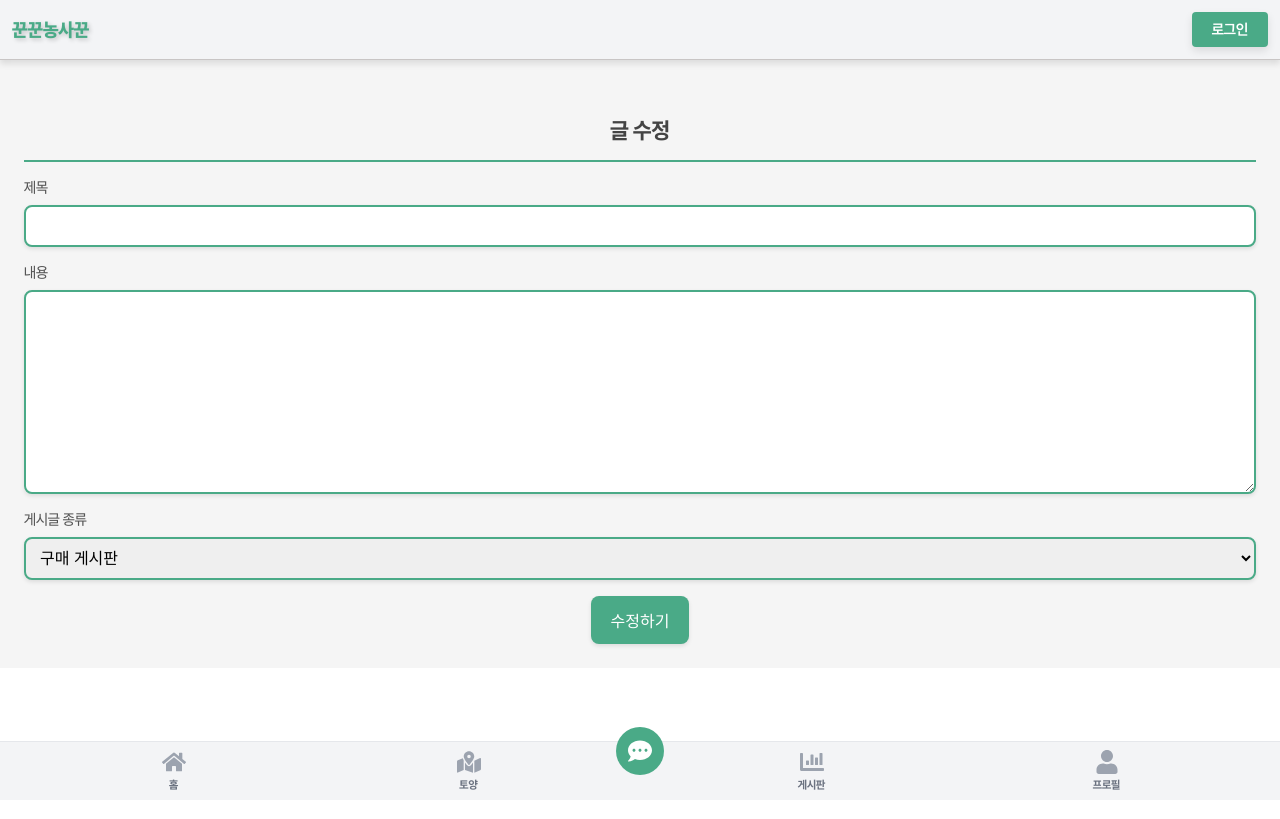
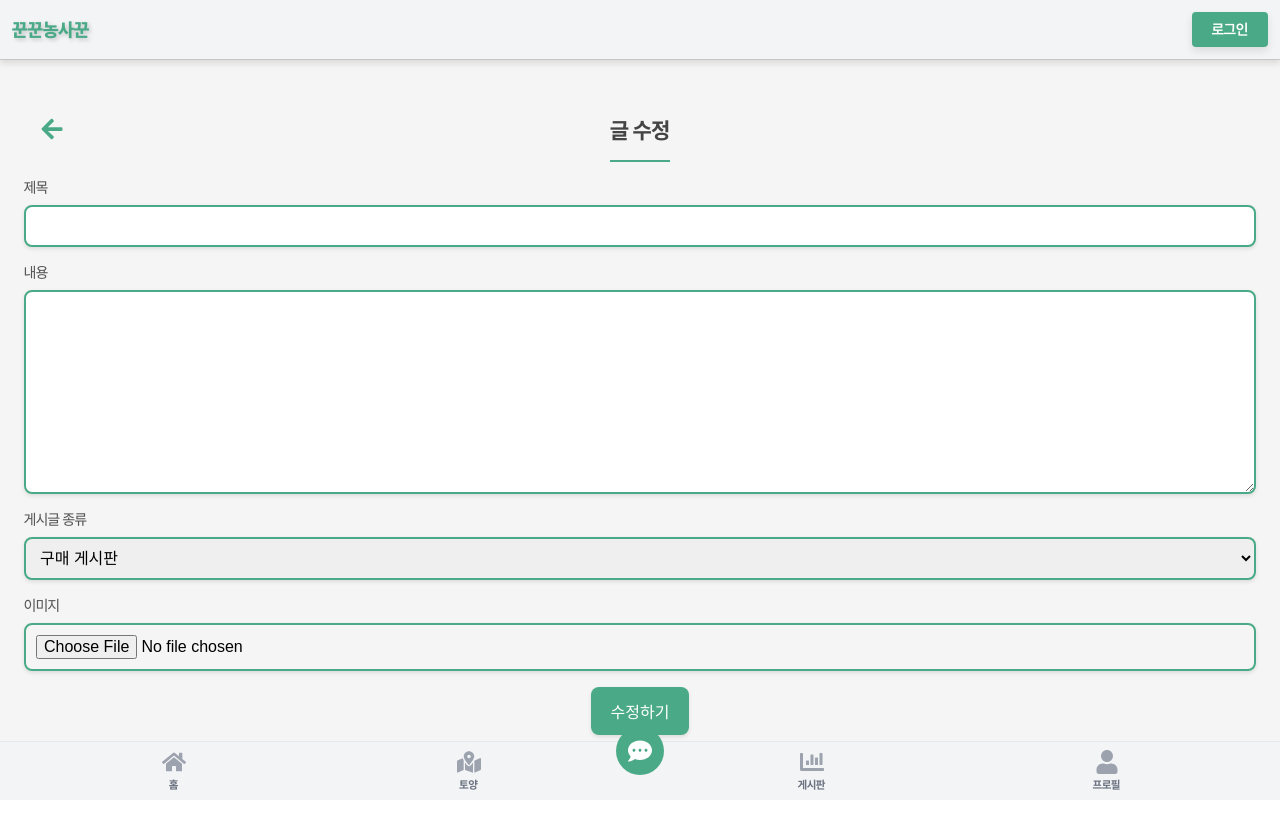
Before and after one commit to minjuko/farm-copilot, a React (Create React App) app: page /post/edit/1 in a window 1280 px wide. Built offline with nearby package versions, Linux system fonts and the light colour scheme; no server answers.

Commit message:
fix: 게시판 수정

```diff
--- a/package.json
+++ b/package.json
@@ -49,5 +49,8 @@
       "last 1 firefox version",
       "last 1 safari version"
     ]
+  },
+  "devDependencies": {
+    "@babel/plugin-proposal-private-property-in-object": "^7.21.11"
   }
 }
--- a/src/components/templates/EditPostTemplate.jsx
+++ b/src/components/templates/EditPostTemplate.jsx
@@ -2,10 +2,37 @@ import React, { useState, useEffect } from "react";
 import styled from "styled-components";
 import axios from "axios";
 import { useNavigate, useParams } from "react-router-dom";
+import { FaArrowLeft } from "react-icons/fa";
 
 const Container = styled.div`
   padding: 24px;
   background-color: #f5f5f5;
+`;
+
+const TitleBar = styled.div`
+  display: flex;
+  align-items: center;
+  justify-content: center;
+  position: relative;
+`;
+
+const BackButton = styled.button`
+  position: absolute;
+  left: 0;
+  padding: 8px 16px;
+  font-size: 16px;
+  background-color: transparent;
+  border: none;
+  cursor: pointer;
+  color: #4aaa87;
+
+  &:hover {
+    color: #3e8e75;
+  }
+
+  & > svg {
+    font-size: 24px;
+  }
 `;
 
 const Title = styled.h1`
@@ -90,7 +117,8 @@ const EditPostTemplate = () => {
   const { id } = useParams();
   const [title, setTitle] = useState("");
   const [content, setContent] = useState("");
-  const [postType, setPostType] = useState("");
+  const [postType, setPostType] = useState("buy"); // 기본값을 'buy'로 설정
+  const [image, setImage] = useState(null); // 이미지 상태 추가
   const navigate = useNavigate();
 
   // CSRF 토큰을 얻기 위한 함수
@@ -114,9 +142,10 @@ const EditPostTemplate = () => {
     const fetchPost = async () => {
       try {
         const response = await axios.get(`http://localhost:8000/community/post/${id}/`);
+        console.log(response.data); // 서버 응답 로그
         setTitle(response.data.title);
         setContent(response.data.content);
-        setPostType(response.data.post_type);
+        setPostType(response.data.post_type); // 서버에서 불러온 postType을 설정
       } catch (error) {
         console.error("Failed to fetch post", error);
       }
@@ -139,21 +168,35 @@ const EditPostTemplate = () => {
     setPostType(event.target.value);
   };
 
+  const handleImageChange = (event) => {
+    setImage(event.target.files[0]);
+  };
+
   // 폼 제출 핸들러
   const handleSubmit = async (event) => {
     event.preventDefault();
     const csrfToken = getCSRFToken();
+
+    const formData = new FormData();
+    formData.append("title", title);
+    formData.append("content", content);
+    formData.append("post_type", postType);
+    if (image) {
+      formData.append("image", image);
+    }
+
     try {
-      await axios.post(`http://localhost:8000/community/post/${id}/edit/`, {
-        title,
-        content,
-        post_type: postType, // 게시글 종류 포함
-      }, {
-        headers: {
-          'X-CSRFToken': csrfToken
-        },
-        withCredentials: true
-      });
+      await axios.post(
+        `http://localhost:8000/community/post/${id}/edit/`,
+        formData,
+        {
+          headers: {
+            "Content-Type": "multipart/form-data",
+            "X-CSRFToken": csrfToken,
+          },
+          withCredentials: true,
+        }
+      );
       alert("글 수정 성공");
       navigate(`/post/${id}`);
     } catch (error) {
@@ -161,9 +204,18 @@ const EditPostTemplate = () => {
     }
   };
 
+  const handleBackClick = () => {
+    navigate(-1); // 이전 페이지로 이동
+  };
+
   return (
     <Container>
-      <Title>글 수정</Title>
+      <TitleBar>
+        <BackButton onClick={handleBackClick}>
+          <FaArrowLeft />
+        </BackButton>
+        <Title>글 수정</Title>
+      </TitleBar>
       <Form onSubmit={handleSubmit}>
         <Label htmlFor="title">제목</Label>
         <Input
@@ -184,13 +236,21 @@ const EditPostTemplate = () => {
         <Label htmlFor="post_type">게시글 종류</Label>
         <Select
           id="post_type"
-          value={postType}
+          value={postType} // 서버에서 불러온 postType을 디폴트 값으로 설정
           onChange={handlePostTypeChange}
           required
         >
           <option value="buy">구매 게시판</option>
           <option value="sell">판매 게시판</option>
+          <option value="exchange">품앗이 게시판</option>
         </Select>
+        <Label htmlFor="image">이미지</Label>
+        <Input
+          type="file"
+          id="image"
+          accept="image/*"
+          onChange={handleImageChange}
+        />
         <Button type="submit">수정하기</Button>
       </Form>
     </Container>
--- a/src/components/templates/MyPostTemplate.jsx
+++ b/src/components/templates/MyPostTemplate.jsx
@@ -42,9 +42,7 @@ const TableRow = styled.tr`
     background-color: #f9f9f9;
   }
 
-  &:hover {
-    background-color: #f1f1f1;
-  }
+
 `;
 
 const TableCell = styled.td`
--- a/src/components/templates/PostDetailTemplate.jsx
+++ b/src/components/templates/PostDetailTemplate.jsx
@@ -2,6 +2,7 @@ import React, { useState, useEffect } from "react";
 import { useParams } from "react-router-dom";
 import styled from "styled-components";
 import { instance } from "../../apis/instance";
+import { FaReply, FaArrowLeft } from "react-icons/fa"; // 화살표 아이콘 추가
 
 const Container = styled.div`
   display: flex;
@@ -51,6 +52,18 @@ const CommentItem = styled.li`
   box-shadow: 0 2px 4px rgba(0, 0, 0, 0.1);
   padding: 8px 16px;
   margin-bottom: 12px;
+  position: relative;
+  margin-left: ${(props) => (props.isReply ? "40px" : "0")}; // 대댓글 들여쓰기
+
+  &::before {
+    content: "${(props) => (props.isReply ? "↳" : "")}";
+    position: absolute;
+    left: -20px;
+    top: 50%;
+    transform: translateY(-50%);
+    font-size: 18px;
+    color: #4aaa87;
+  }
 `;
 
 const CommentAuthor = styled.div`
@@ -82,7 +95,11 @@ const CommentActions = styled.div`
   }
 `;
 
-const CommentForm = styled.form``;
+const CommentForm = styled.form`
+  display: flex;
+  flex-direction: column;
+  margin-top: 12px;
+`;
 
 const CommentTextarea = styled.textarea`
   width: 100%;
@@ -117,6 +134,8 @@ const PostDetailTemplate = () => {
   const [post, setPost] = useState(null);
   const [comments, setComments] = useState([]);
   const [newComment, setNewComment] = useState("");
+  const [replyCommentId, setReplyCommentId] = useState(null); // 대댓글을 달 댓글의 ID
+  const [newReply, setNewReply] = useState(""); // 대댓글 내용
   const [editCommentId, setEditCommentId] = useState(null);
   const [editCommentContent, setEditCommentContent] = useState("");
   const currentUserId = localStorage.getItem("userId"); // 로컬스토리지에서 현재 사용자 ID 가져오기
@@ -142,6 +161,10 @@ const PostDetailTemplate = () => {
     setEditCommentContent(event.target.value);
   };
 
+  const handleReplyChange = (event) => {
+    setNewReply(event.target.value);
+  };
+
   const handleSubmitComment = async (event) => {
     event.preventDefault();
     try {
@@ -155,6 +178,30 @@ const PostDetailTemplate = () => {
       setNewComment("");
     } catch (error) {
       console.error("Failed to post comment", error);
+    }
+  };
+
+  const handleSubmitReply = async (event) => {
+    event.preventDefault();
+    try {
+      const response = await instance.post(
+        `community/post/${id}/comment/create/`,
+        {
+          content: newReply,
+          parent_id: replyCommentId, // 대댓글의 부모 ID 설정
+        }
+      );
+      setComments(
+        comments.map((comment) =>
+          comment.id === replyCommentId
+            ? { ...comment, replies: [...(comment.replies || []), response.data] }
+            : comment
+        )
+      );
+      setNewReply("");
+      setReplyCommentId(null);
+    } catch (error) {
+      console.error("Failed to post reply", error);
     }
   };
 
@@ -202,7 +249,8 @@ const PostDetailTemplate = () => {
 
       <CommentList>
         {comments.map((comment) => (
-          <CommentItem key={comment.id}>
+          <React.Fragment key={comment.id}>
+            <CommentItem isReply={comment.parent_id !== null}>
               <CommentAuthor>{comment.user__username}</CommentAuthor>
               <CommentMeta>{new Date(comment.created_at).toLocaleString()}</CommentMeta>
               {editCommentId === comment.id ? (
@@ -231,7 +279,26 @@ const PostDetailTemplate = () => {
                     <button onClick={() => handleDeleteComment(comment.id)}>삭제</button>
                 </CommentActions>
               )}
+              <CommentActions>
+                <button onClick={() => setReplyCommentId(comment.id)}>
+                  <FaArrowLeft /> 댓글
+                </button>
+              </CommentActions>
             </CommentItem>
+            {replyCommentId === comment.id && (
+              <CommentItem isReply>
+                <CommentForm onSubmit={handleSubmitReply}>
+                  <CommentTextarea
+                    rows="2"
+                    placeholder="e댓글을 작성하세요"
+                    value={newReply}
+                    onChange={handleReplyChange}
+                  />
+                  <CommentButton type="submit">댓글 작성</CommentButton>
+                </CommentForm>
+              </CommentItem>
+            )}
+          </React.Fragment>
         ))}
       </CommentList>
 
--- a/src/components/templates/WritePostTemplate.jsx
+++ b/src/components/templates/WritePostTemplate.jsx
@@ -1,8 +1,8 @@
 import React, { useState } from "react";
 import styled from "styled-components";
 import axios from "axios";
-import { useNavigate } from "react-router-dom"; // useNavigate 추가
-import { FaArrowLeft } from "react-icons/fa"; // FaArrowLeft 추가
+import { useNavigate } from "react-router-dom";
+import { FaArrowLeft } from "react-icons/fa";
 
 const Container = styled.div`
   padding: 24px;
@@ -113,6 +113,7 @@ const WritePostTemplate = () => {
   const [title, setTitle] = useState("");
   const [content, setContent] = useState("");
   const [postType, setPostType] = useState("buy");
+  const [image, setImage] = useState(null); // 이미지 상태 추가
   const navigate = useNavigate();
 
   const handleTitleChange = (event) => {
@@ -125,6 +126,10 @@ const WritePostTemplate = () => {
 
   const handlePostTypeChange = (event) => {
     setPostType(event.target.value);
+  };
+
+  const handleImageChange = (event) => {
+    setImage(event.target.files[0]); // 선택한 파일을 이미지 상태로 설정
   };
 
   const getCSRFToken = () => {
@@ -145,20 +150,24 @@ const WritePostTemplate = () => {
   const handleSubmit = async (event) => {
     event.preventDefault();
     const csrfToken = getCSRFToken();
+    const formData = new FormData();
+    formData.append("title", title);
+    formData.append("content", content);
+    formData.append("post_type", postType);
+    if (image) {
+      formData.append("image", image); // 이미지 파일 추가
+    }
+
     try {
       const response = await axios.post(
         "http://localhost:8000/community/post/create/",
-        {
-          title,
-          content,
-          post_type: postType,
-        },
+        formData,
         {
           headers: {
-            "Content-Type": "application/json",
-            "X-CSRFToken": csrfToken, // Add CSRF token
+            "Content-Type": "multipart/form-data",
+            "X-CSRFToken": csrfToken,
           },
-          withCredentials: true, // Include credentials (cookies)
+          withCredentials: true,
         }
       );
       alert("글 작성 성공");
@@ -170,7 +179,7 @@ const WritePostTemplate = () => {
   };
 
   const handleBackClick = () => {
-    navigate(-1); // 이전 페이지로 이동
+    navigate(-1);
   };
 
   return (
@@ -197,6 +206,13 @@ const WritePostTemplate = () => {
           value={content}
           onChange={handleContentChange}
           required
+        />
+        <Label htmlFor="image">이미지 업로드</Label>
+        <Input
+          type="file"
+          id="image"
+          accept="image/*"
+          onChange={handleImageChange}
         />
         <RadioGroup>
           <RadioLabel>
```
Also changed, not shown: 1 other file (tests, documents, lock files or other folders). Lines whose indentation alone changed are shown as unchanged.
